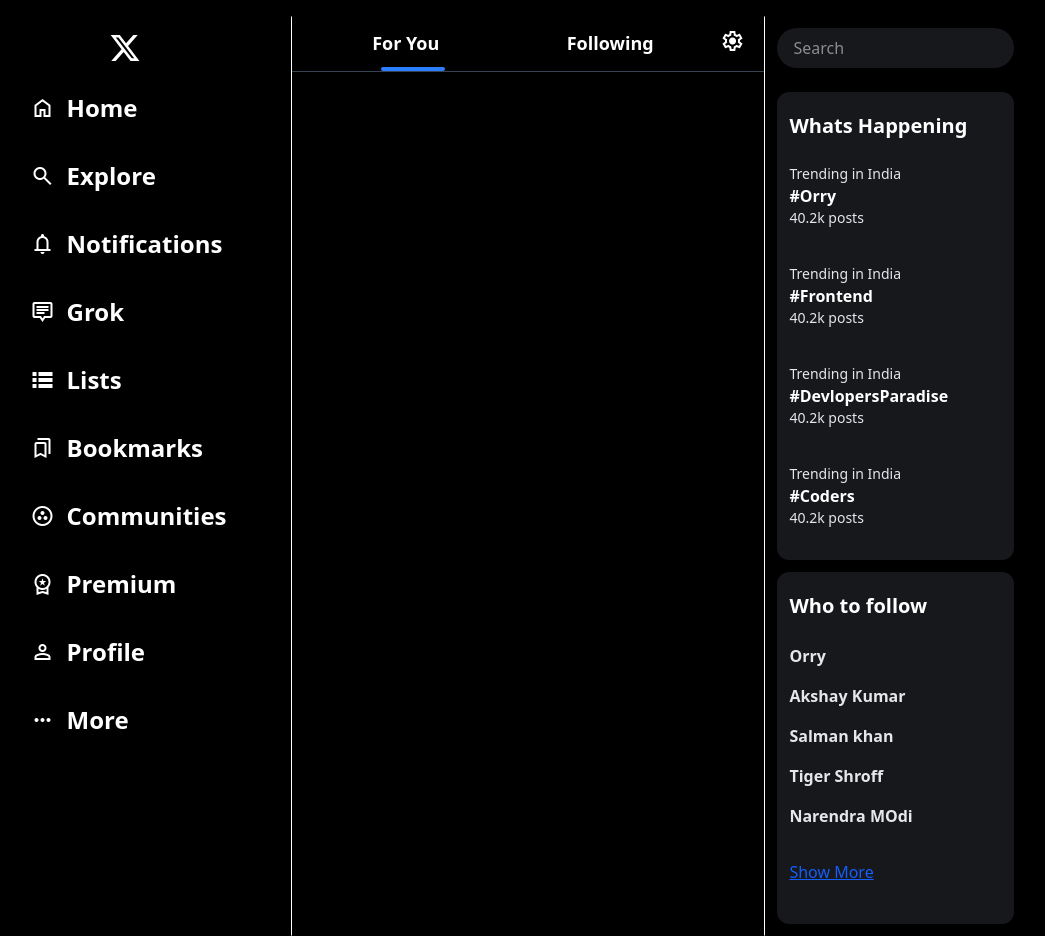
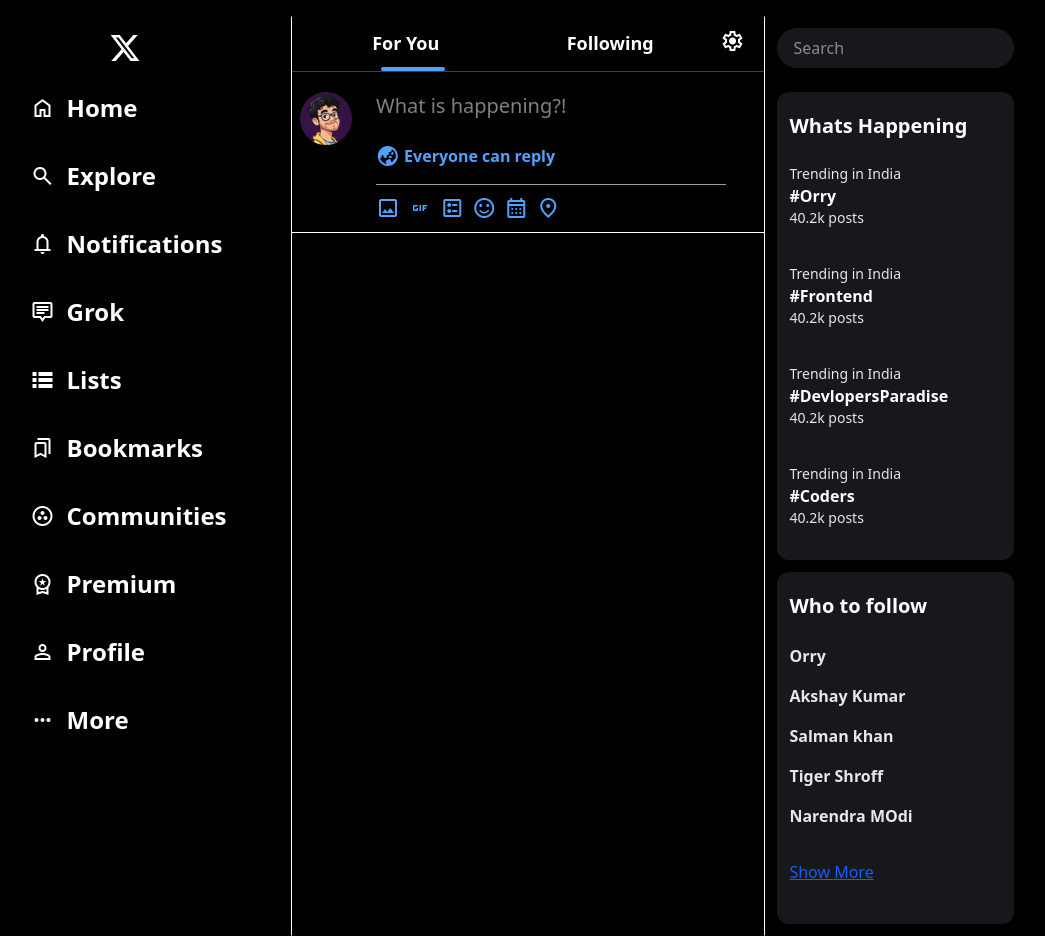
Before and after one commit to iamvivekmane/x-ui-clone, a website built with Vite: page index.html in a window 1280 px wide. Shown: the whole page, without its empty margins (41-1086 px from the left). Built offline with nearby package versions, Linux system fonts and the light colour scheme.

Commit message:
Completed what is happening section

```diff
--- a/index.html
+++ b/index.html
@@ -42,49 +42,57 @@
                     <li
                         class="flex justify-start items-center gap-3 w-fit px-5 py-3 hover:bg-gray-900 hover:cursor-pointer hover:rounded-full">
                         <span class=" text-3xl material-symbols-outlined"> Notifications
-                        </span>Notifications</li>
+                        </span>Notifications
+                    </li>
 
                     <li
                         class="flex justify-start items-center gap-3 w-fit px-5 py-3 hover:bg-gray-900 hover:cursor-pointer hover:rounded-full">
                         <span class=" text-3xl material-symbols-outlined"> tooltip_2
-                        </span>Grok</li>
+                        </span>Grok
+                    </li>
 
                     <li
                         class="flex justify-start items-center gap-3 w-fit px-5 py-3 hover:bg-gray-900 hover:cursor-pointer hover:rounded-full">
                         <span class=" text-3xl material-symbols-outlined"> lists
-                        </span>Lists</li>
+                        </span>Lists
+                    </li>
 
                     <li
                         class="flex justify-start items-center gap-3 w-fit px-5 py-3 hover:bg-gray-900 hover:cursor-pointer hover:rounded-full">
                         <span class=" text-3xl material-symbols-outlined"> bookmarks
-                        </span>Bookmarks</li>
+                        </span>Bookmarks
+                    </li>
 
                     <li
                         class="flex justify-start items-center gap-3 w-fit px-5 py-3 hover:bg-gray-900 hover:cursor-pointer hover:rounded-full">
                         <span class=" text-3xl material-symbols-outlined"> communities
-                        </span>Communities</li>
+                        </span>Communities
+                    </li>
 
                     <li
                         class="flex justify-start items-center gap-3 w-fit px-5 py-3 hover:bg-gray-900 hover:cursor-pointer hover:rounded-full">
                         <span class=" text-3xl material-symbols-outlined"> workspace_premium
-                        </span>Premium</li>
+                        </span>Premium
+                    </li>
 
                     <li
                         class="flex justify-start items-center gap-3 w-fit px-5 py-3 hover:bg-gray-900 hover:cursor-pointer hover:rounded-full">
                         <span class=" text-3xl material-symbols-outlined"> person
-                        </span>Profile</li>
+                        </span>Profile
+                    </li>
 
                     <li
                         class="flex justify-start items-center gap-3 w-fit px-5 py-3 hover:bg-gray-900 hover:cursor-pointer hover:rounded-full">
                         <span class=" text-3xl material-symbols-outlined"> more_horiz
-                        </span>More</li>
+                        </span>More
+                    </li>
                 </ul>
             </div>
         </div>
 
         <div class="second  w-full border-[1px] border-x-white border-y-black">
             <div class="top flex p-3 relative">
-                <div class="absolute w-16 h-1 rounded-full bg-blue-500 bottom-0 left-[19%] z-10"></div>
+                <div class="absolute w-16 h-1 rounded-full bg-blue-400 bottom-0 left-[19%] z-10"></div>
                 <div class="left bg-red-4001 w-1/2 flex justify-center  font-bold
                 text-lg">For You</div>
                 <div class="right bg-green-4001 w-1/2 flex justify-center font-bold
@@ -92,12 +100,54 @@
                 <div class="settings mx-2"> <span class="material-symbols-outlined">settings</span></div>
             </div>
             <div class="h-[1px] w-full bg-gray-700"></div>
+
+
+            <div class="whatishapp flex gap-4 my-3">
+                <div class="img m-2 w-16">
+                    <img src="images/dp.jpg" alt="">
+                </div>
+
+
+                <div class="w-full">
+                    <input class="w-full h-7 my-2 text-xl bg-black text-white outline-none" type="text"
+                        placeholder="What is happening?!">
+                    <div class="text-blue-400 flex items-center gap-1 w-full my-4">
+                        <span class="material-symbols-outlined">
+                            globe_asia
+                        </span>
+                        <span class="font-bold">Everyone can reply</span>
+                    </div>
+                    <div class="w-[90%] h-[0.2px] bg-gray-400 my-3"></div>
+                    <div class="blueicons flex gap-2 text-blue-400">
+                        <span class="material-symbols-outlined cursor-pointer">
+                            image
+                        </span>
+                        <span class="material-symbols-outlined cursor-pointer">
+                            gif
+                        </span>
+                        <span class="material-symbols-outlined cursor-pointer">
+                            ballot
+                        </span>
+                        <span class="material-symbols-outlined cursor-pointer">
+                            sentiment_satisfied
+                        </span>
+                        <span class="material-symbols-outlined cursor-pointer">
+                            calendar_month
+                        </span>
+                        <span class="material-symbols-outlined cursor-pointer">
+                            location_on
+                        </span>
+                    </div>
+                </div>
+            </div>
+            <hr>
         </div>
 
 
         <div class="third  w-full">
             <div class="search ">
-                <input type="text" class="w-1/2 rounded-full bg-[#16181c] text-white px-4 py-2 m-3" placeholder="Search">
+                <input type="text" class="w-1/2 rounded-full bg-[#16181c] text-white px-4 py-2 m-3"
+                    placeholder="Search">
             </div>
 
             <div class="whats m-3 bg-[#16181c] w-1/2 py-5 rounded-xl space-y-3">
```
Also changed, not shown: css/output.css, images/dp.jpg (added). Lines whose indentation alone changed are shown as unchanged.
